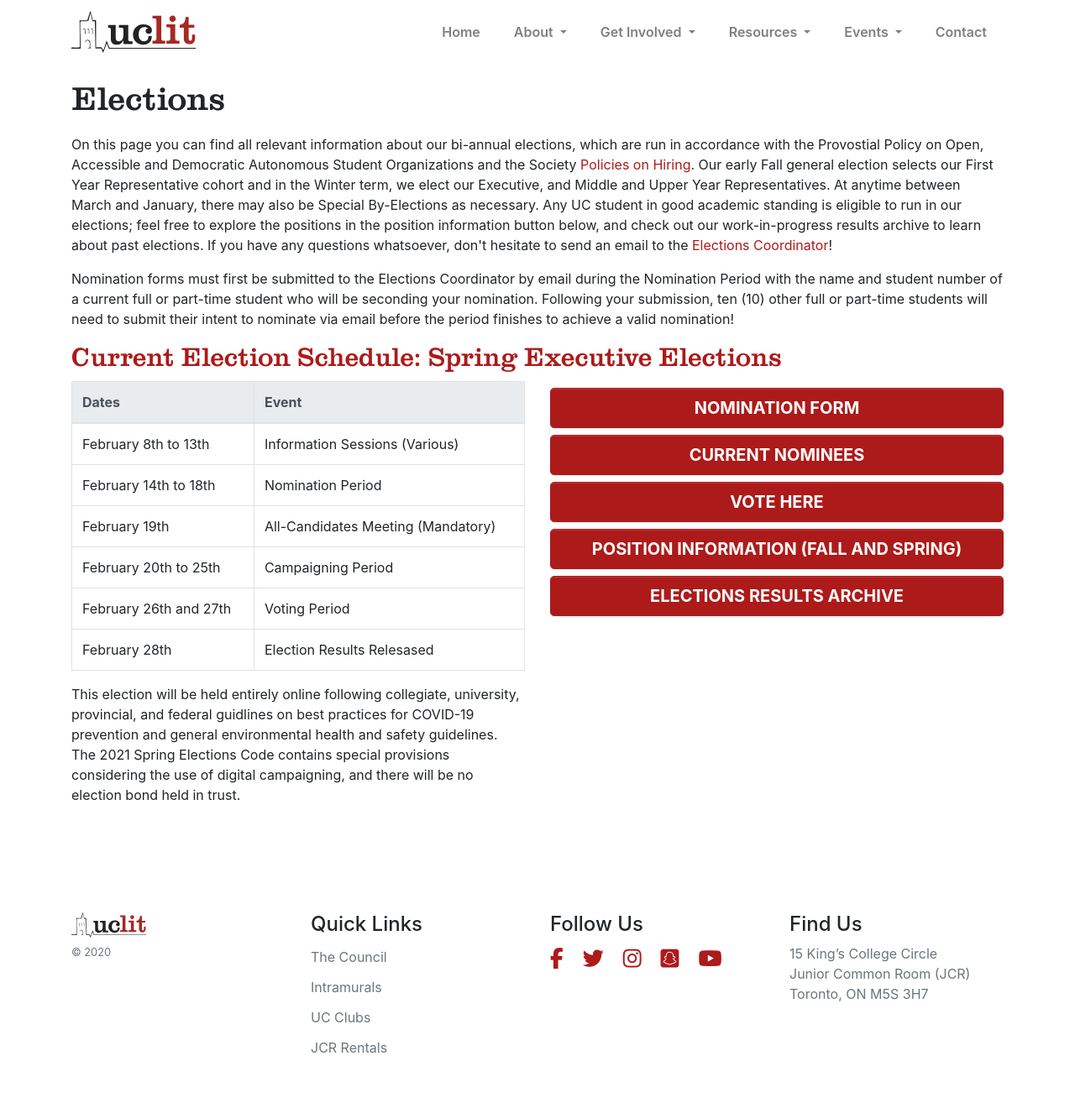
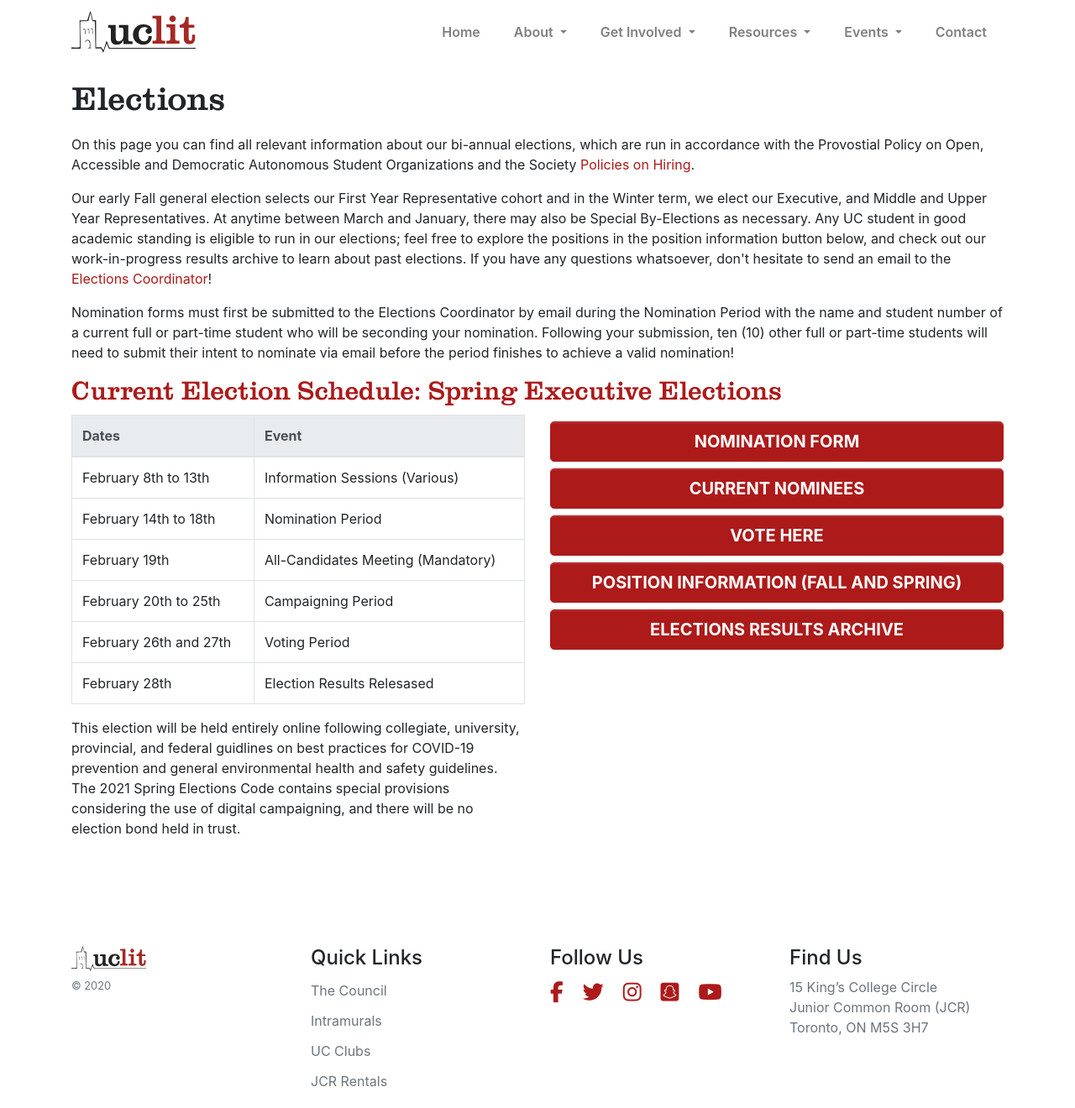
Before and after one commit to uclit-webmaster/uclit-site, a Jekyll site: the page built from get-involved/elections.html, in a window 1280 px wide and 1320 px high. Shown: the whole window at 84% size. Built offline with Jekyll 4.4.1, drawn with Linux system fonts in a browser that asks for light colours; nearby versions of some CDN libraries.

```diff
--- a/_data/elections.yml
+++ b/_data/elections.yml
@@ -1,6 +1,8 @@
 # https://yaml-multiline.info/ (info about multiline strings in yaml)
 text: |
-  <p>On this page you can find all relevant information about our bi-annual elections, which are run in accordance with the Provostial Policy on Open, Accessible and Democratic Autonomous Student Organizations and the Society <a href="https://uclit.ca/resources/documents">Policies on Hiring</a>. Our early Fall general election selects our First Year Representative cohort and in the Winter term, we elect our Executive, and Middle and Upper Year Representatives. At anytime between March and January, there may also be Special By-Elections as necessary. Any UC student in good academic standing is eligible to run in our elections; feel free to explore the positions in the position information button below, and check out our work-in-progress results archive to learn about past elections. If you have any questions whatsoever, don't hesitate to send an email to the <a href="mailto:elections@uclit.ca">Elections Coordinator</a>!</p>
+  <p>On this page you can find all relevant information about our bi-annual elections, which are run in accordance with the Provostial Policy on Open, Accessible and Democratic Autonomous Student Organizations and the Society <a href="https://uclit.ca/resources/documents">Policies on Hiring</a>.</p>
+
+  <p>Our early Fall general election selects our First Year Representative cohort and in the Winter term, we elect our Executive, and Middle and Upper Year Representatives. At anytime between March and January, there may also be Special By-Elections as necessary. Any UC student in good academic standing is eligible to run in our elections; feel free to explore the positions in the position information button below, and check out our work-in-progress results archive to learn about past elections. If you have any questions whatsoever, don't hesitate to send an email to the <a href="mailto:elections@uclit.ca">Elections Coordinator</a>!</p>
 
   <p>Nomination forms must first be submitted to the Elections Coordinator by email during the Nomination Period with the name and student number of a current full or part-time student who will be seconding your nomination. Following your submission, ten (10) other full or part-time students will need to submit their intent to nominate via email before the period finishes to achieve a valid nomination!</p>
 
```
